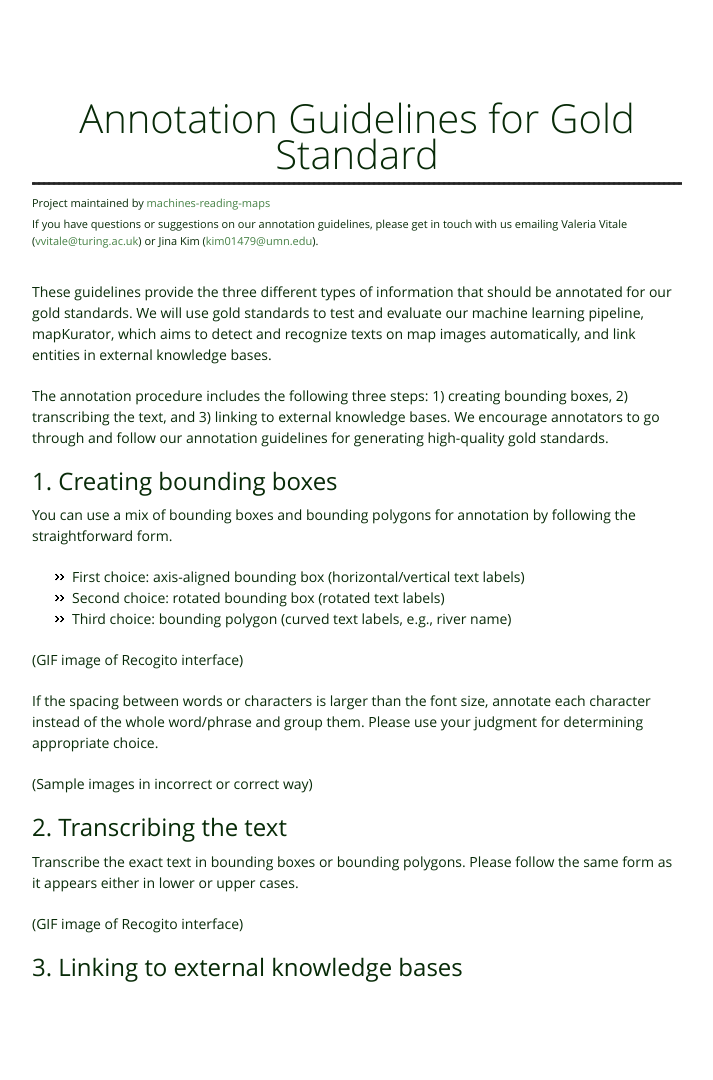
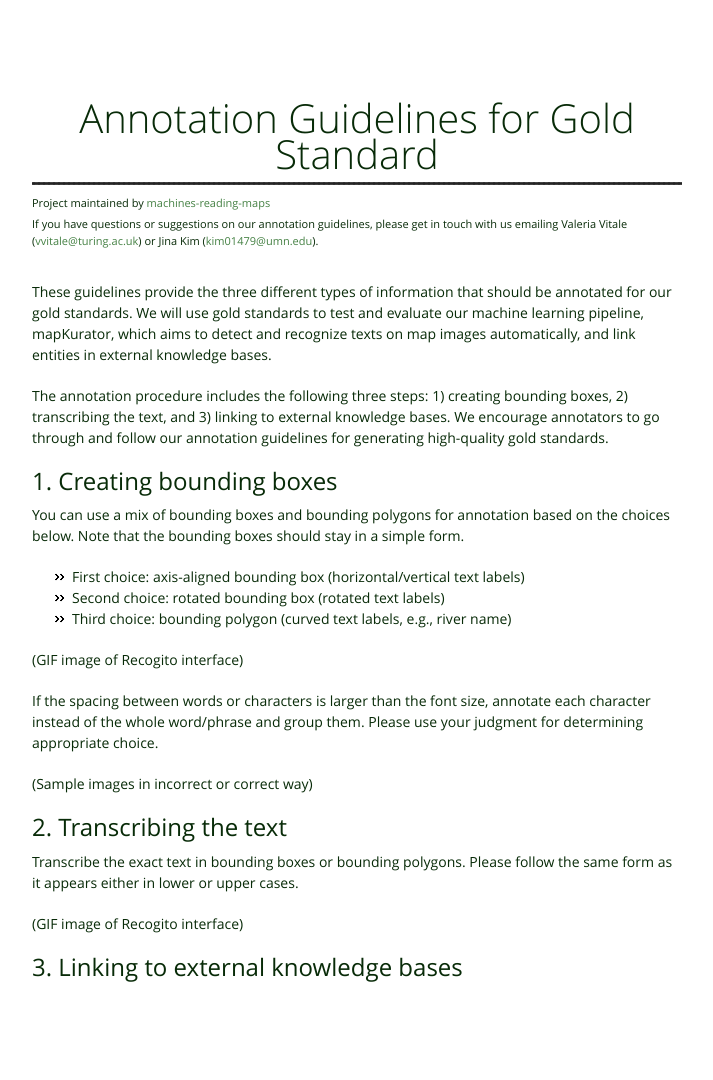
Before and after one commit to machines-reading-maps/machines-reading-maps.github.io, a Jekyll site: the page built from annotation-guideline.md, in a window 1280 px wide. Shown: the whole page, without its empty margins (283-996 px from the left). Built offline with Jekyll 4.4.1, drawn with Linux system fonts in a browser that asks for light colours.

Commit message:
Update annotation-guideline.md

```diff
--- a/annotation-guideline.md
+++ b/annotation-guideline.md
@@ -9,10 +9,11 @@ The annotation procedure includes the following three steps: 1) creating boundin
 
 ## 1. Creating bounding boxes
 
-You can use a mix of bounding boxes and bounding polygons for annotation by following the straightforward form.
+You can use a mix of bounding boxes and bounding polygons for annotation based on the choices below. Note that the bounding boxes should stay in a simple form.
 - First choice: axis-aligned bounding box (horizontal/vertical text labels)
 - Second choice: rotated bounding box (rotated text labels)
 - Third choice: bounding polygon (curved text labels, e.g., river name)
+
 
 (GIF image of Recogito interface)
 
```
